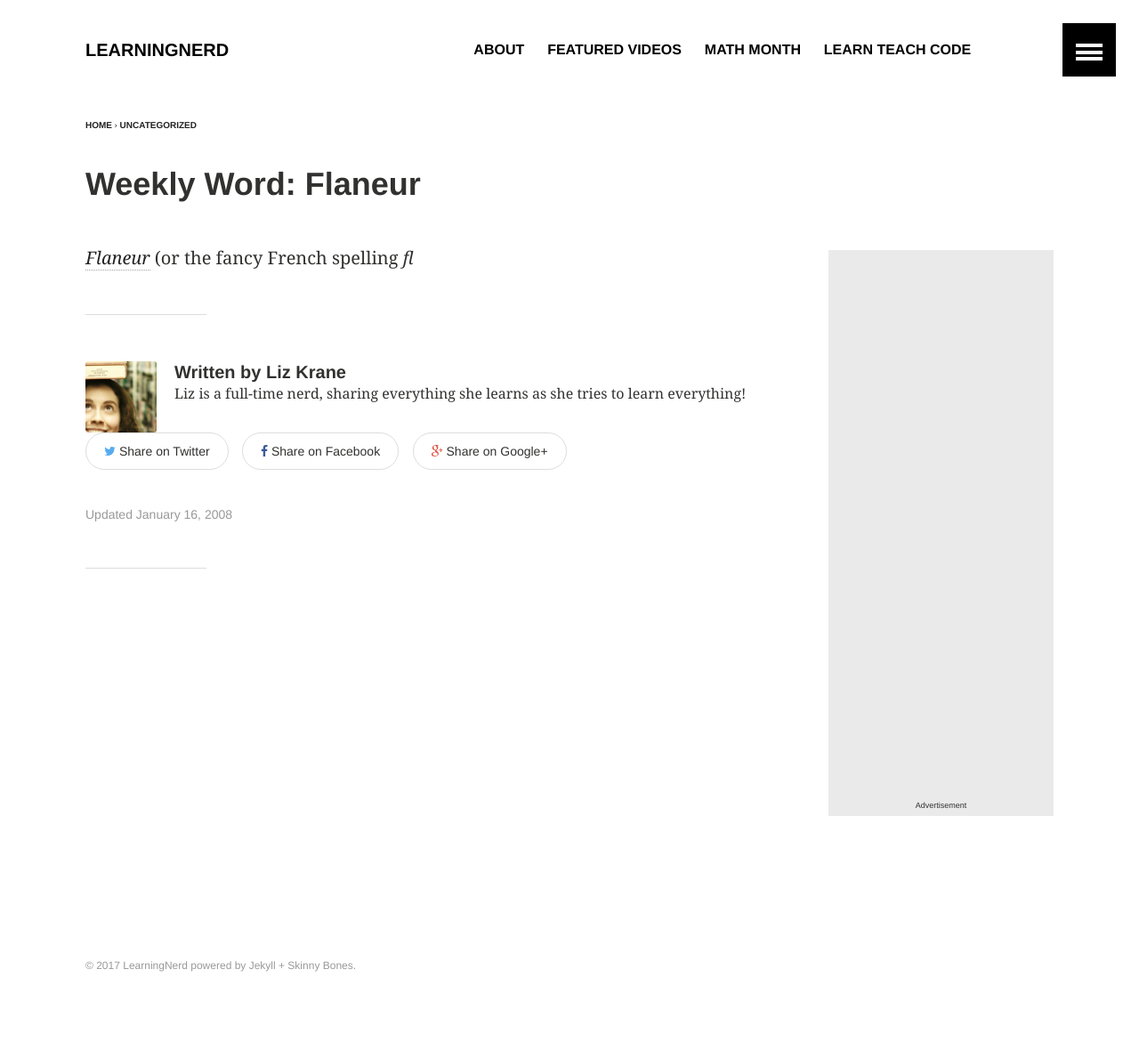
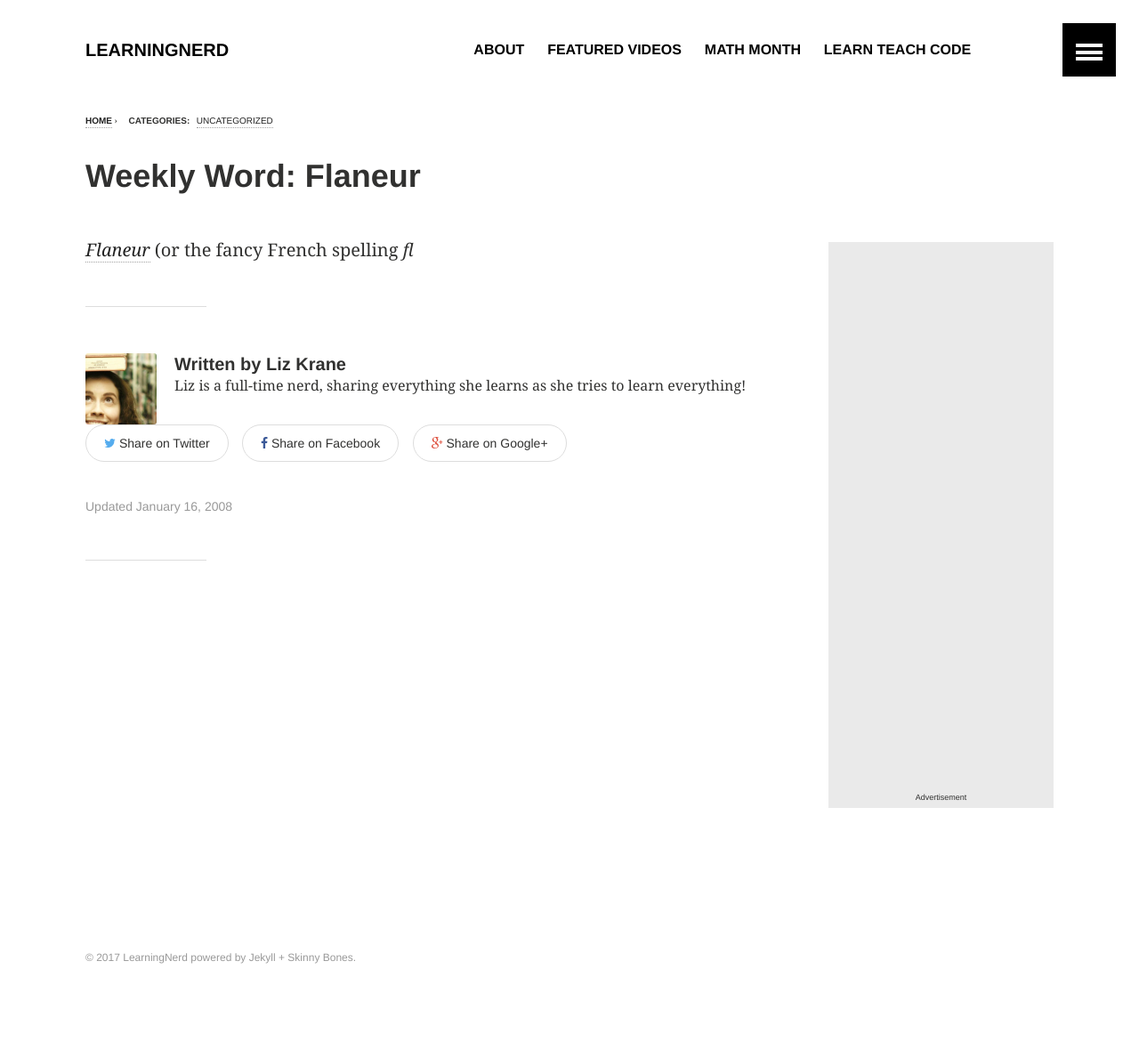
Before and after one commit to LearningNerd/learningnerd.github.io, a Jekyll site: the page built from _posts/2008-01-16-weekly-word-flaneur.md, in a window 1280 px wide. Shown: the whole page at 89% size. Built offline with Jekyll 4.4.1, drawn with Linux system fonts in a browser that asks for light colours; comment, search, counter and statistics services are not loaded.

Commit message:
Display multiple categories in breadcrumbs, minor CSS tweaks

```diff
--- a/_includes/breadcrumbs.html
+++ b/_includes/breadcrumbs.html
@@ -1,13 +1,15 @@
 {% if page.categories and page.categories != empty %}
   <nav class="breadcrumbs">
     <span itemscope itemtype="http://data-vocabulary.org/Breadcrumb">
-      <a href="{{ site.url }}" itemprop="url">
+      <a class="bold" href="{{ site.url }}" itemprop="url">
         <span itemprop="title">Home</span>
-      </a> ›
-    <span itemscope itemtype="http://data-vocabulary.org/Breadcrumb">
-      <a href="{{ site.url }}/{{ page.categories | first }}/" itemprop="url">
-        <span itemprop="title">{{ page.categories | first | replace: '-',' ' | capitalize }}</span>
-      </a>
-    </span>
+      </a> › <span class="bold" style="margin-left: 10px;">Categories:</span>
+    {% for category in page.categories %}
+        <span itemscope itemtype="http://data-vocabulary.org/Breadcrumb">
+          <a href="{{ site.url }}/{{ category }}/" itemprop="url" style="margin: 0 5px;">
+            <span itemprop="title">{{ category | replace: '-',' '}}</span>
+          </a>
+        </span>{% unless forloop.last %}  <span style="font-weight:700;">/</span>  {% endunless %}
+    {% endfor %}
   </nav><!-- /.breadcrumbs -->
 {% endif %}
--- a/_sass/_breadcrumbs.scss
+++ b/_sass/_breadcrumbs.scss
@@ -5,12 +5,18 @@
 .breadcrumbs {
   @include row;
   margin-top: $gutter;
-  @include font-size(10,no);
+  @include font-size(10, yes, 15);
+  .bold {
+    font-family: $alt-font;
+    text-align: left;
+    font-weight: 700;
+    text-transform: uppercase;
+  }
   a {
     display: inline-block;
     font-family: $alt-font;
-    font-weight: 700;
     text-align: left;
+    border-bottom: 1px dotted #a2a2a2;
     text-transform: uppercase;
   }
 }
```
